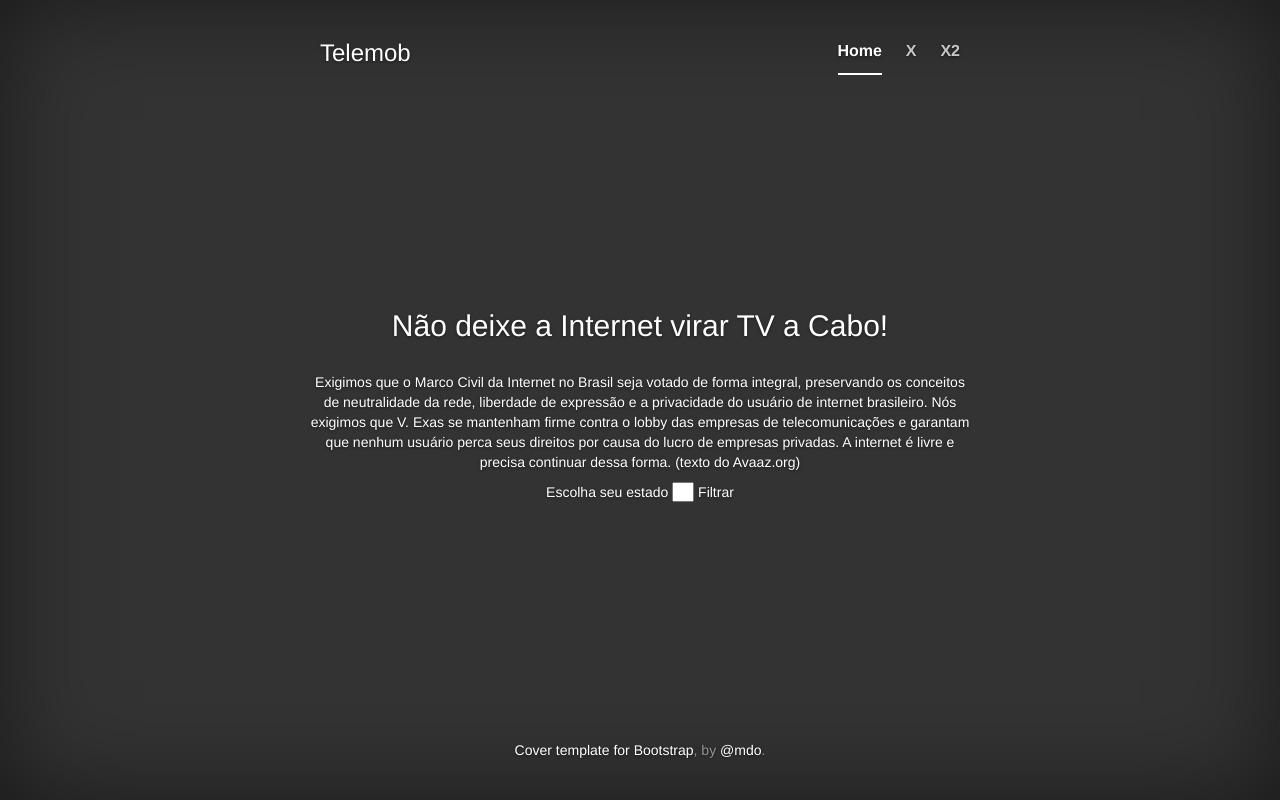
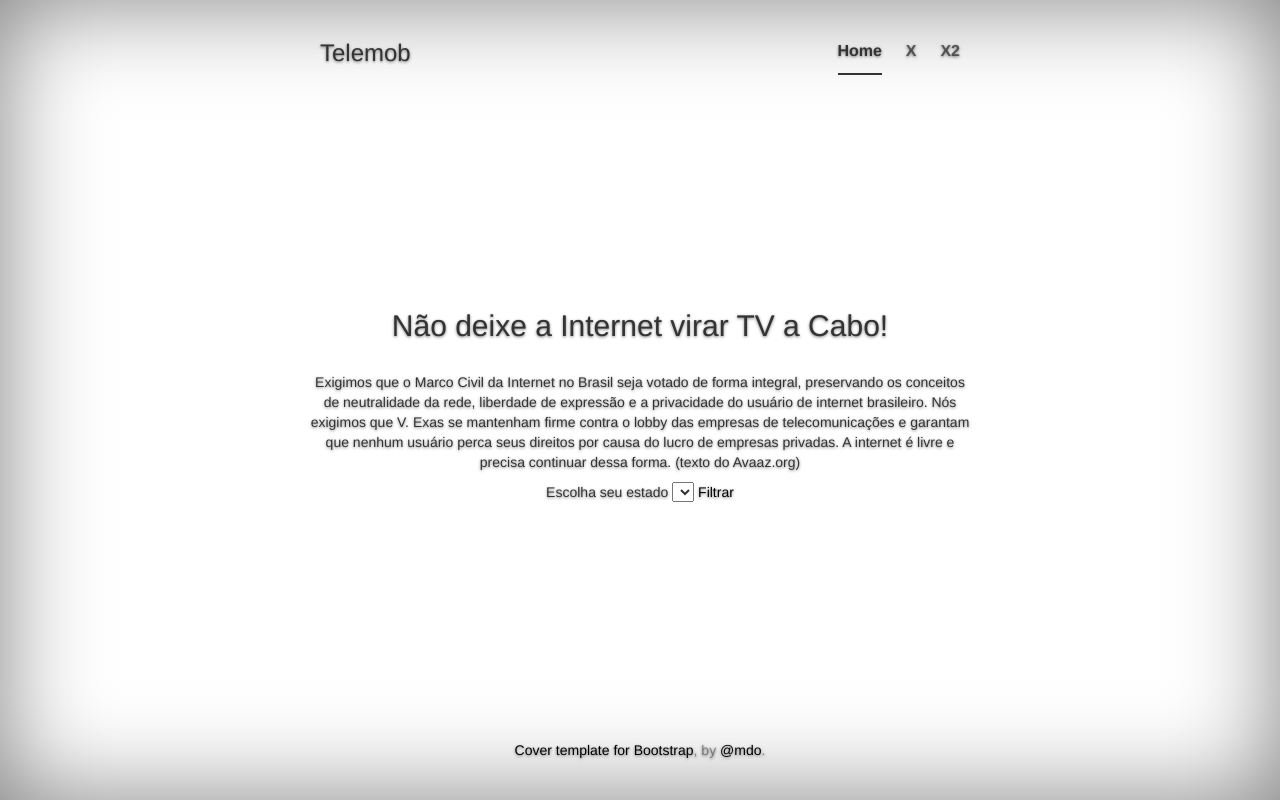
Before and after one commit to garoa/telemob, a Django app: page / in a window 1280 px wide. Run offline with Django 3.2, Linux system fonts and the light colour scheme; data comes from the database, SQL or seed files in the repository; lists and menus that the app fills with data are empty; some libraries are stand-ins or nearby versions.

Commit message:
css em branco para melhorar a legibilidade inicial

```diff
--- a/telemob/static/css/project.css
+++ b/telemob/static/css/project.css
@@ -6,7 +6,7 @@
 a,
 a:focus,
 a:hover {
-  color: #fff;
+  color: #000;
 }
 
 /* Custom default button */
@@ -27,10 +27,10 @@ a:hover {
 html,
 body {
   height: 100%;
-  background-color: #333;
+  background-color: #fff;
 }
 body {
-  color: #fff;
+  color: #333;
   text-align: center;
   text-shadow: 0 1px 3px rgba(0,0,0,.5);
   box-shadow: inset 0 0 100px rgba(0,0,0,.5);
@@ -77,20 +77,20 @@ body {
   padding-left: 0;
   font-size: 16px;
   font-weight: bold;
-  color: #fff; /* IE8 proofing */
-  color: rgba(255,255,255,.75);
+  color: #333; /* IE8 proofing */
+  color: rgba(51,51,51,.75);
   border-bottom: 2px solid transparent;
 }
 .masthead-nav > li > a:hover,
 .masthead-nav > li > a:focus {
   background-color: transparent;
-  border-bottom-color: rgba(255,255,255,.25);
+  border-bottom-color: rgba(51,51,51,.25);
 }
 .masthead-nav > .active > a,
 .masthead-nav > .active > a:hover,
 .masthead-nav > .active > a:focus {
-  color: #fff;
-  border-bottom-color: #fff;
+  color: #333;
+  border-bottom-color: #333;
 }
 
 @media (min-width: 768px) {
@@ -122,7 +122,7 @@ body {
 
 .mastfoot {
   color: #999; /* IE8 proofing */
-  color: rgba(255,255,255,.5);
+  color: rgba(51,51,51,.5);
 }
 
 
```
